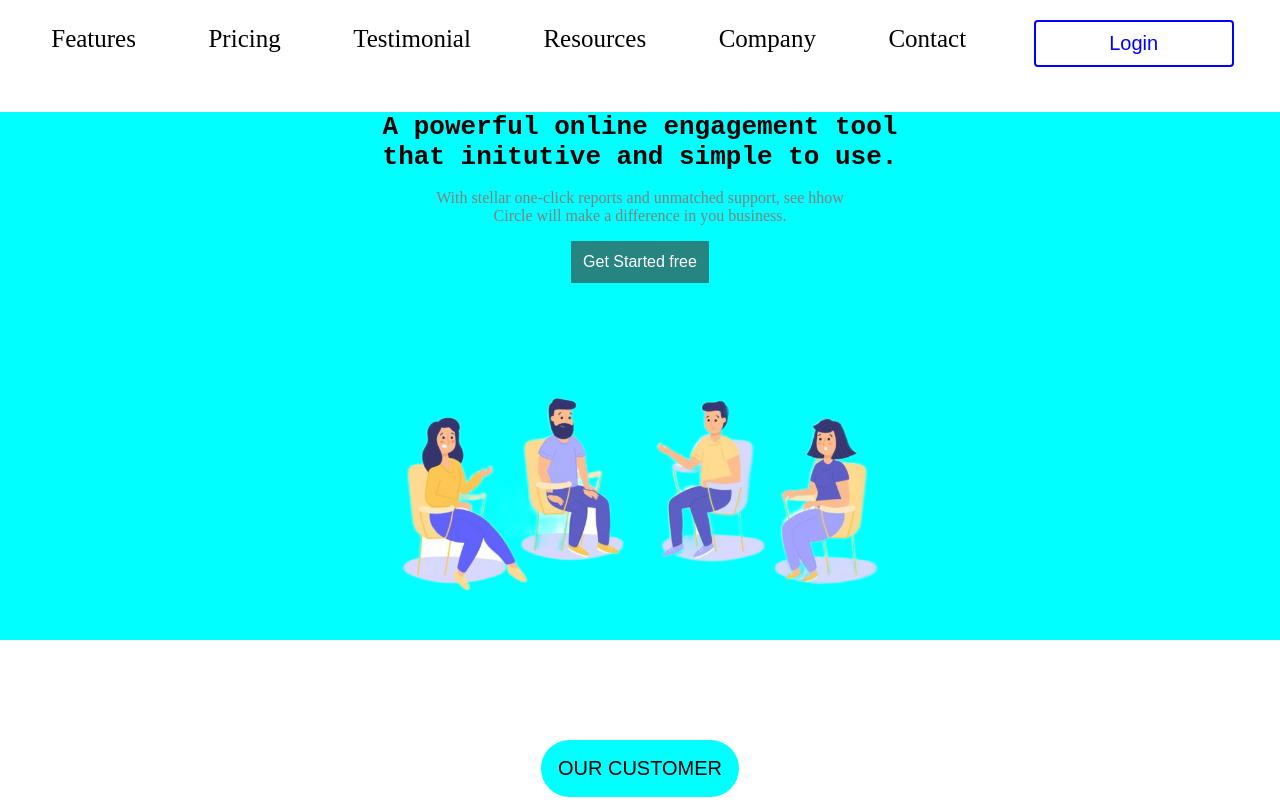
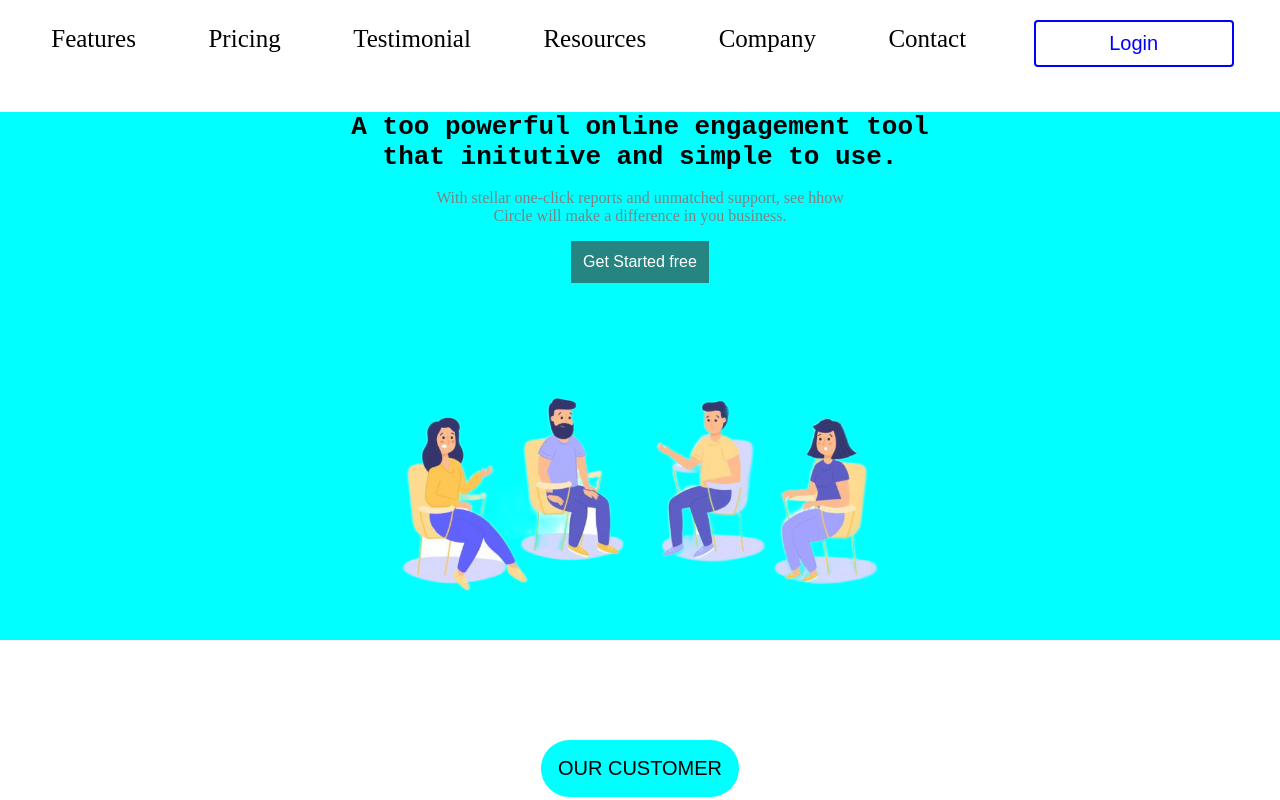
Before and after one commit to RAJARISHIB/CircleHomepage, a website: page index.html in a window 1280 px wide. Shown: the top 800 px of the page. Drawn offline with Linux system fonts and the light colour scheme.

Commit message:
Update index.html

```diff
--- a/index.html
+++ b/index.html
@@ -17,7 +17,7 @@
             <button class="login-button"><span>Login</span></button>
     </div>
     <div style="background-color: aqua;">
-        <h1 style="margin-top:25px">A powerful online engagement tool<br>that initutive and simple to use.</h1>
+        <h1 style="margin-top:25px">A too powerful online engagement tool<br>that initutive and simple to use.</h1>
         <p style="text-align: center; color:grey;">With stellar one-click reports and unmatched support, see hhow<br>Circle will make a difference in you business.</p>
         <button class="get-started1" >Get Started free</button>
         <img src="gd2.png" alt="Groupdiscussion" class="center">
```
